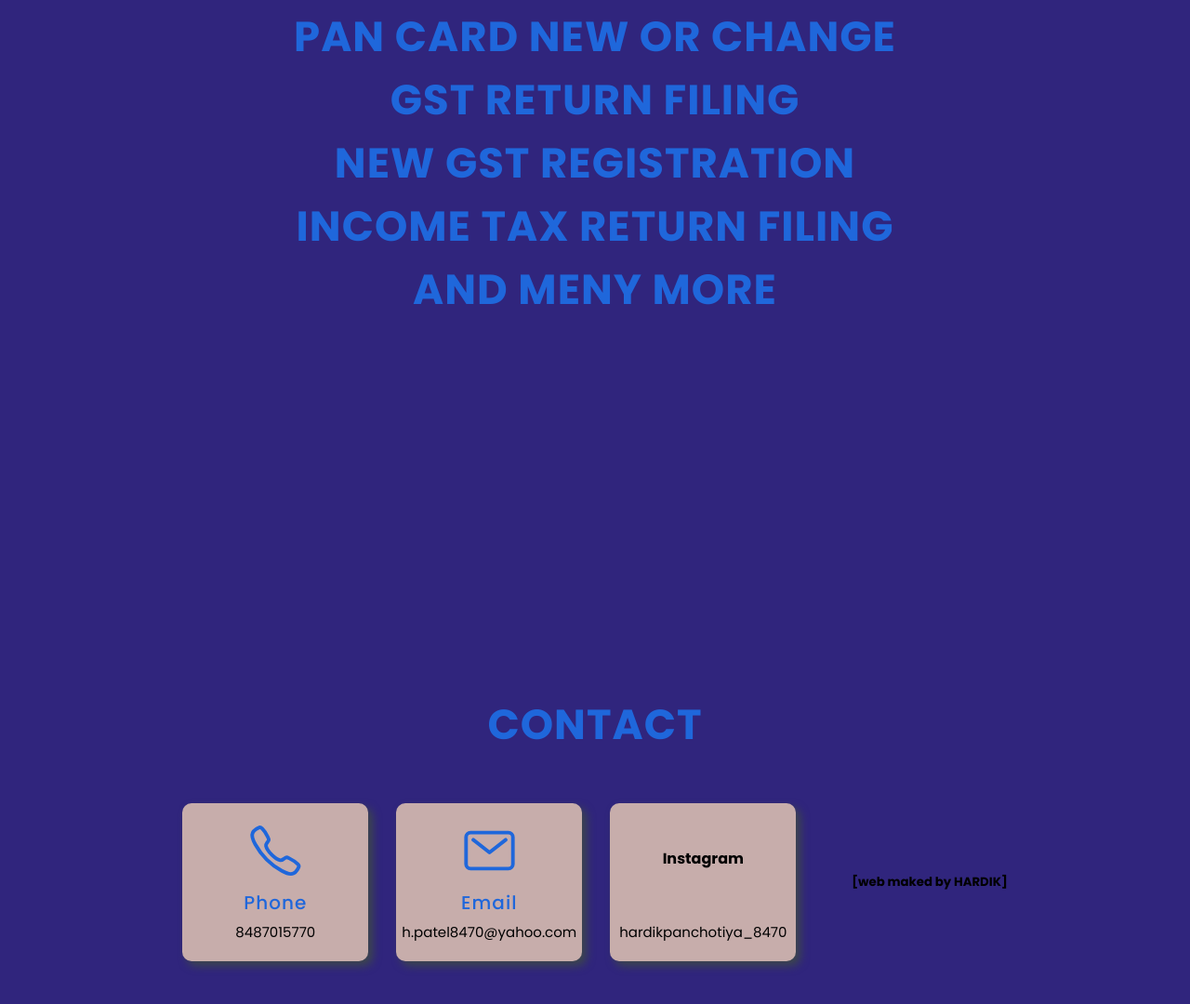
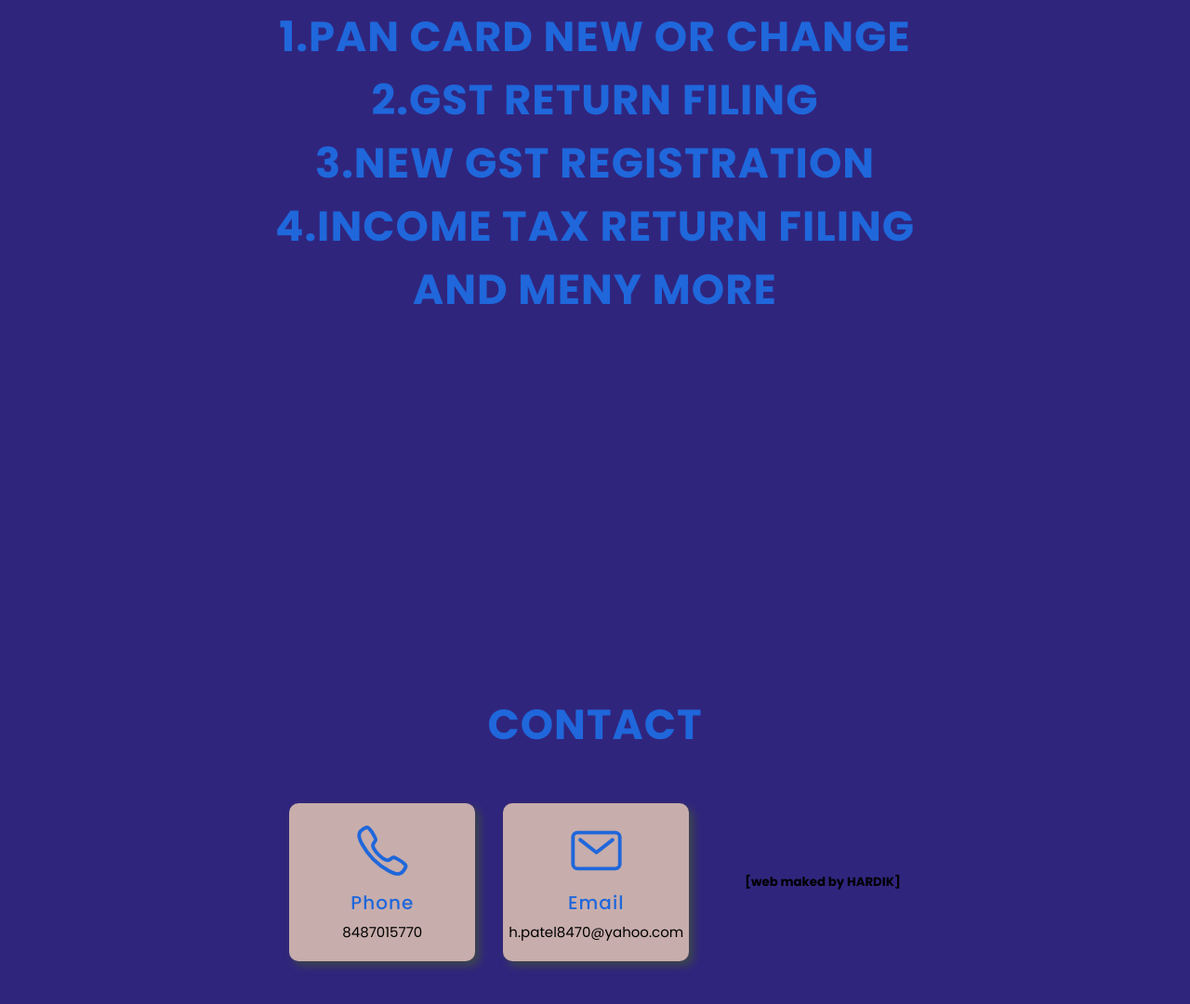
Before and after one commit to HARDIK8470/Hardik-panchotiya, a plain HTML site: page index.html in a window 1280 px wide. Shown: the part 1054-2134 px from the top of the page at 93% size. Drawn offline with nearby package versions, Linux system fonts and the light colour scheme.

Commit message:
Update index.html

```diff
--- a/index.html
+++ b/index.html
@@ -42,7 +42,7 @@
     <div class="circle3"></div>
   </section>
   <section id="services"name="services">
-    <h1 class="title">PAN CARD NEW Or Change<br>GST Return filing<br>New GST Registration<br>Income tax return filing<br>And meny more</h1>
+    <h1 class="title">1.PAN CARD NEW Or Change<br>2.GST Return filing<br>3.New GST Registration<br>4.Income tax return filing<br>And meny more</h1>
       </div>
   </section>
   <section id="contact">
@@ -58,12 +58,7 @@
         <h3>Email</h3>
         <p>h.patel8470@yahoo.com</p>
       </div>
-    <div class="card">
-      <ion-icon name="-outline">
-      </ion-icon>
-      <h4>Instagram</h4><br><br>
-      <p>hardikpanchotiya_8470</p>
-    </div><br><br><br><br><br>
+    <br><br><br><br><br>
   <h5>[web maked by HARDIK]</h5>
   </section><br>
   <script src="script.js"></script>
```
